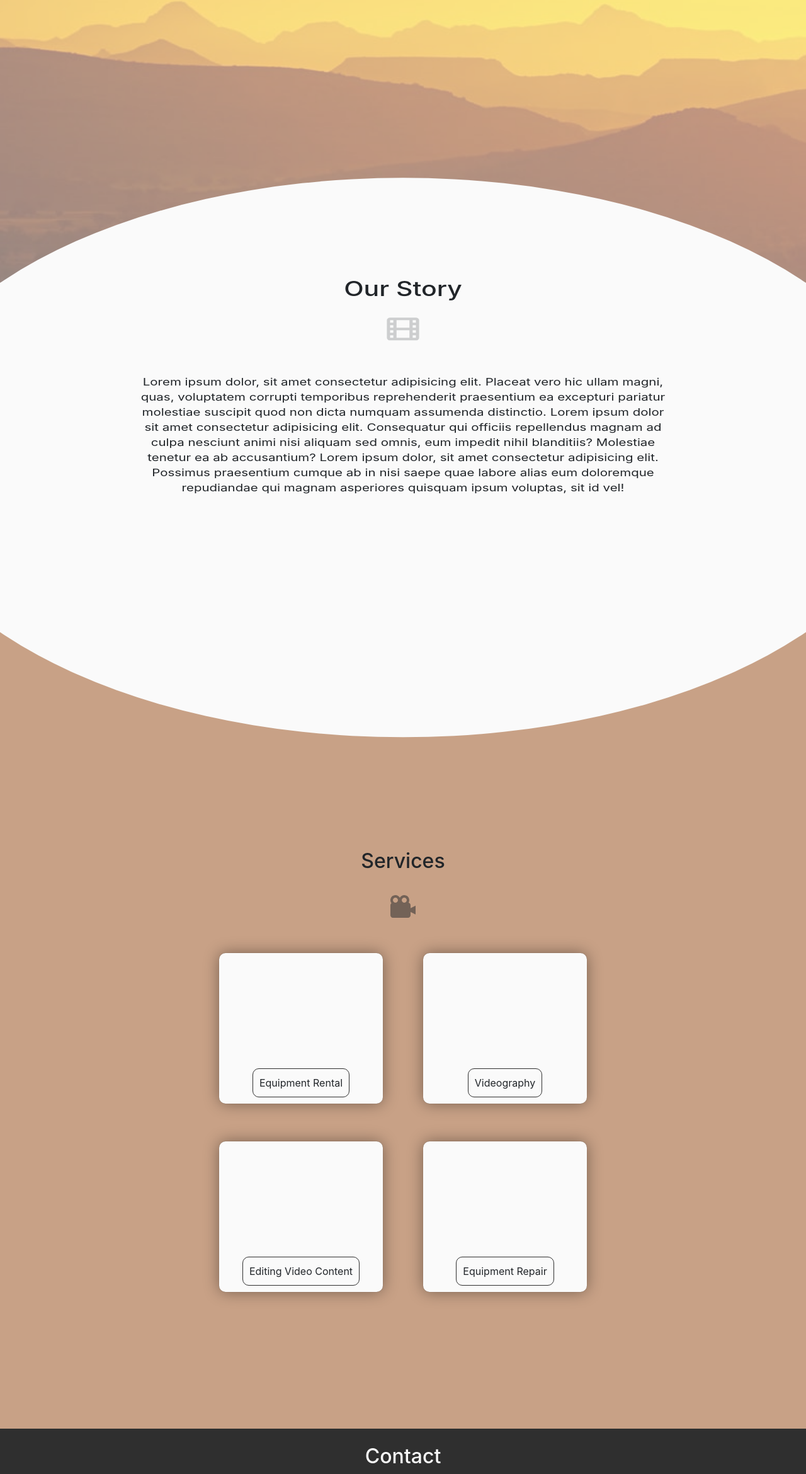
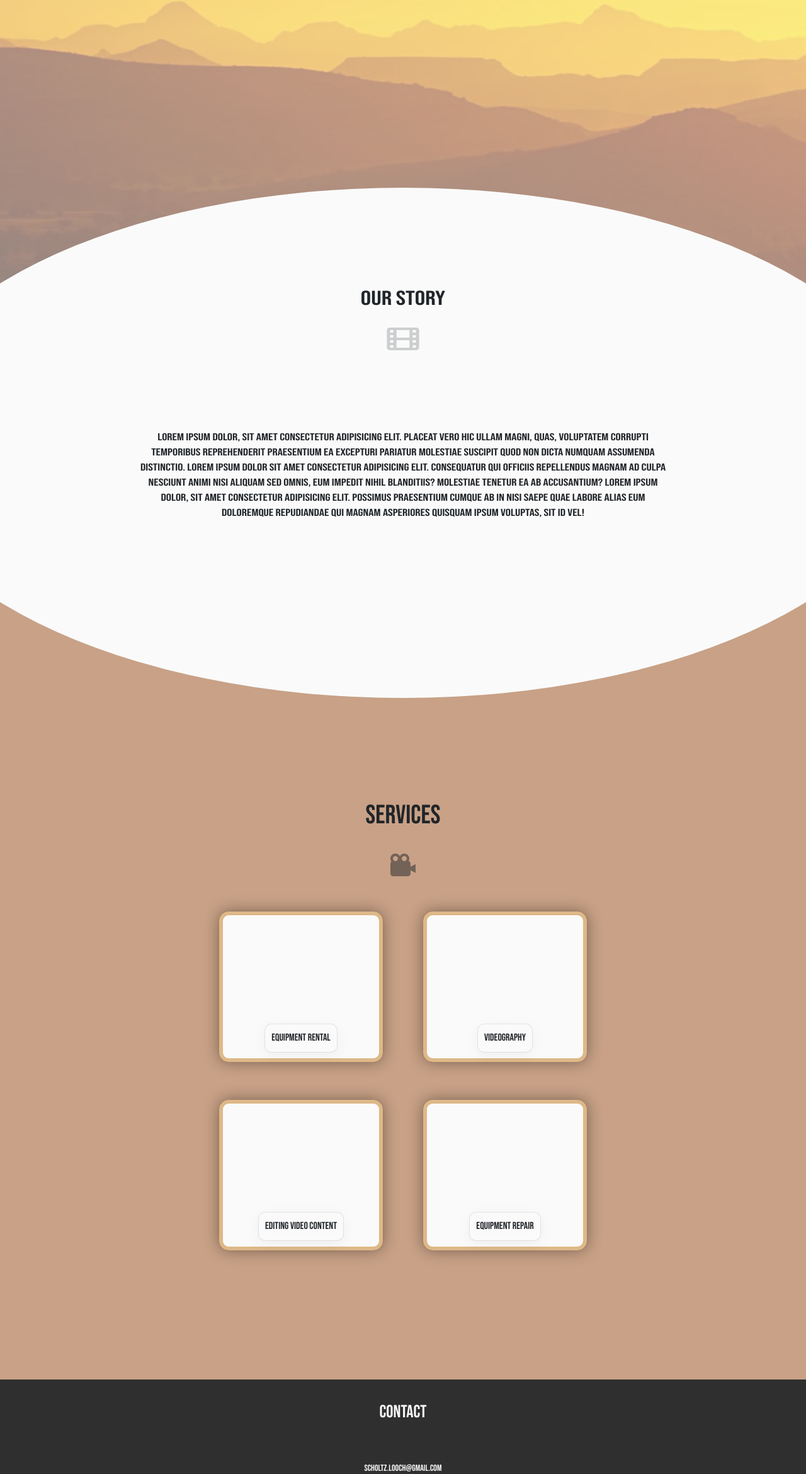
Before and after one commit to Liv4-code/scholtz-productions, a plain HTML site: page index.html in a window 1280 px wide. Shown: the part 460-2800 px from the top of the page at 63% size. Drawn offline with nearby package versions, Linux system fonts and the light colour scheme; a web font is replaced by a local one.

Commit message:
Changed font for body.

```diff
--- a/index.html
+++ b/index.html
@@ -2,24 +2,15 @@
 <html lang="eng-US">
     <head>
         <link href="styles.css" rel="stylesheet" />
-        <link
-            href="https://fonts.googleapis.com/css2?family=Nunito:wght@600&display=swap"
-            rel="stylesheet"
-        />
         <link
             rel="stylesheet"
             href="https://stackpath.bootstrapcdn.com/bootstrap/4.3.1/css/bootstrap.min.css"
             integrity="sha384-ggOyR0iXCbMQv3Xipma34MD+dH/1fQ784/j6cY/iJTQUOhcWr7x9JvoRxT2MZw1T"
             crossorigin="anonymous"
         />
-        <link rel="preconnect" href="https://fonts.googleapis.com" />
-        <link rel="preconnect" href="https://fonts.gstatic.com" crossorigin />
-        <link
-            href="https://fonts.googleapis.com/css2?family=Inter:wght@900&family=Zen+Kaku+Gothic+Antique:wght@500;900&display=swap"
-            rel="stylesheet"
-        />
-        <link rel="preconnect" href="https://fonts.googleapis.com" />
-        <link rel="preconnect" href="https://fonts.gstatic.com" crossorigin />
+        <link rel="preconnect" href="https://fonts.googleapis.com">
+        <link rel="preconnect" href="https://fonts.gstatic.com" crossorigin>
+        <link href="https://fonts.googleapis.com/css2?family=Bebas+Neue&family=Inter:wght@300;900&family=Quicksand&family=Zen+Kaku+Gothic+Antique:wght@500;900&display=swap" rel="stylesheet">
         <title>Scholtz Productions</title>
     </head>
 
@@ -166,7 +157,7 @@
         </main>
 
         <footer class="contact">
-            <h2>Contact</h2>
+            <h3>Contact</h3>
             <div class="contact-info">
                 <p>scholtz.looch@gmail.com</p>
                 <p>082 855 4759</p>
--- a/styles.scss
+++ b/styles.scss
@@ -17,12 +17,10 @@ $sunset: rgb(200, 161, 134);
 // generic
 
 body {
+    font-family: "Bebas Neue", cursive !important;
     margin: 0;
     background-color: $dark;
-    color: cornsilk;
 }
-
-// Create an after pseudo element that adds a dark layer over image background
 
 // HOME SECTION
 
@@ -41,8 +39,7 @@ body {
         position: relative;
         height: 70%;
         text-align: center;
-        font-family: "Inter", sans-serif;
-        font-size: 40px;
+        font-size: 70px;
         word-spacing: 10px;
         color: $light;
     }
@@ -75,9 +72,7 @@ body {
 
 .about-content {
     text-align: center;
-    position: relative;
-    padding: 10% 10% 30% 10%;
-    height: min-content;
+    padding: 10% 10% 10% 10%;
     background-color: $light;
     border-radius: 50% 50% 50% 50%;
     transform: scaleX(1.28) translate(0, -20%);
@@ -86,7 +81,7 @@ body {
     }
     p {
         margin: auto;
-        padding-top: 30px;
+        padding: 10% 0 15% 0;
         width: 65%;
     }
     .icon {
@@ -103,6 +98,7 @@ body {
     height: 115vh;
     h2 {
         text-align: center;
+        font-size: 42px;
     }
     .icon {
         text-align: center;
@@ -127,12 +123,14 @@ body {
     background-color: $light;
     box-shadow: rgba(0, 0, 0, 0.4) 0px 0px 25px 0px,
         rgba(0, 0, 0, 0.4) 0px 0px 1px 0px;
+    border: 6px solid burlywood;
     width: 100%;
     height: 80%;
-    border-radius: 10px;
+    border-radius: 15px;
     div {
         margin-bottom: 10px;
-        border: 1px solid $dark;
+        box-shadow: rgba(0, 0, 0, 0.05) 0px 6px 24px 0px,
+            rgba(0, 0, 0, 0.08) 0px 0px 0px 1px;
         border-radius: 10px;
         padding: 10px;
     }
@@ -150,10 +148,11 @@ body {
     color: $light;
     height: 50vh;
     @include flex;
-    h2 {
-        margin: 25px;
+    h3 {
+        margin: 35px;
     }
     .contact-info {
+        margin-top: 2%;
         height: 400%;
         text-align: center;
         font-size: 14px;
```
Also changed, not shown: styles.css.
